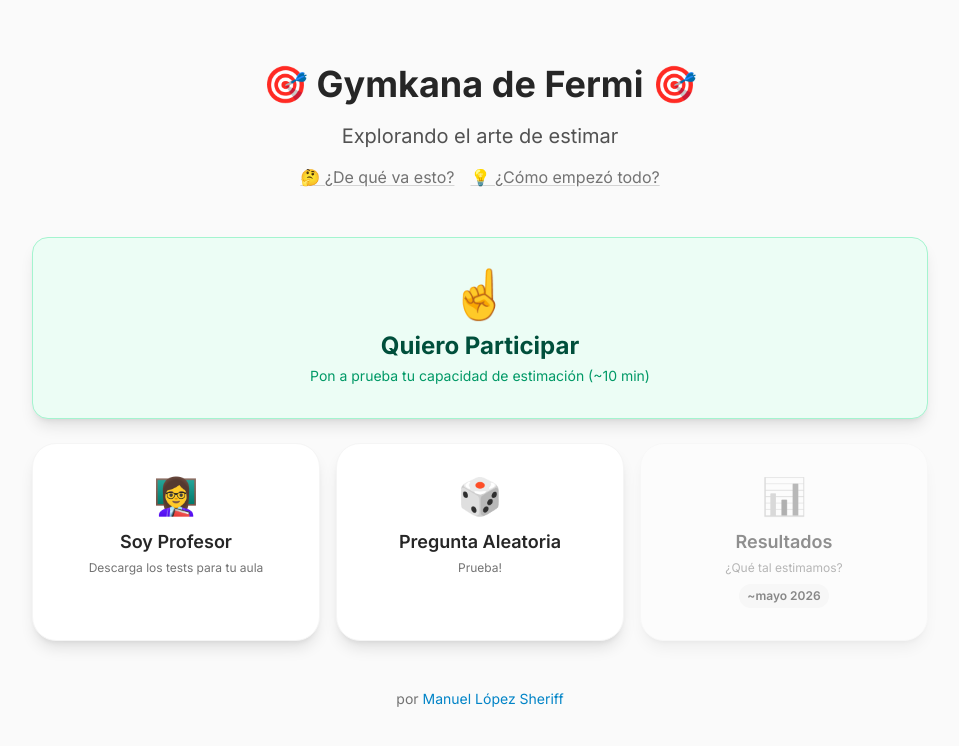
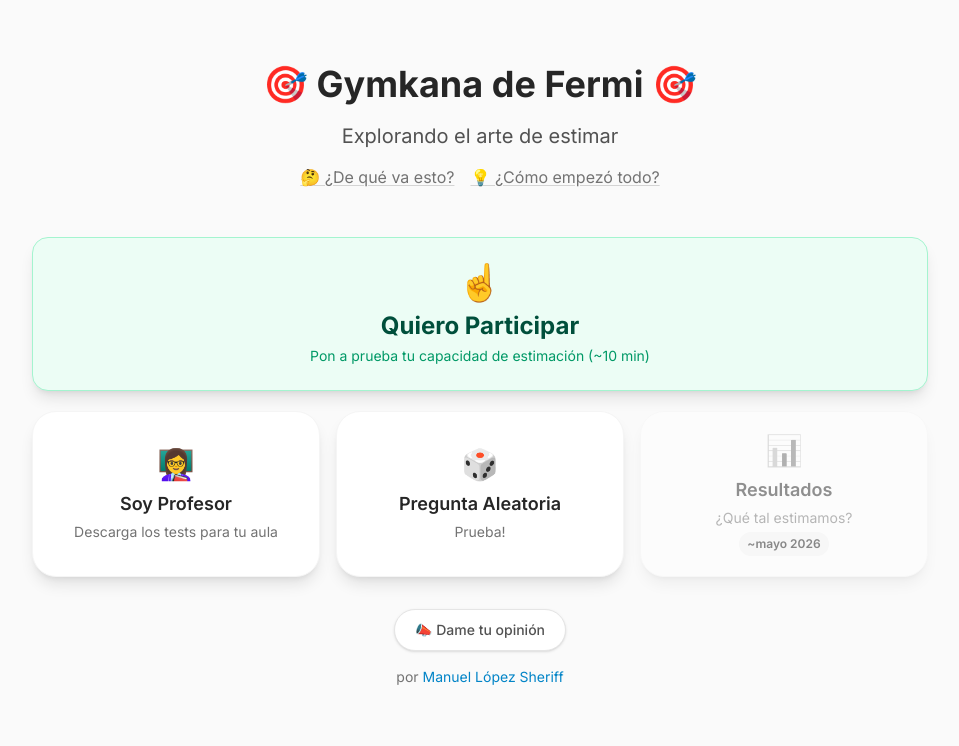
Before and after one commit to sheriffff/fermi, a Vue app: page / in a window 1280 px wide. Shown: the top 746 px of the page, without its empty margins (160-1119 px from the left). Built offline with nearby package versions, Linux system fonts and the light colour scheme; no server answers.

Commit message:
UI improve

```diff
--- /dev/null
+++ b/src/components/common/FeedbackModal.vue
@@ -0,0 +1,127 @@
+<script setup>
+import { ref, watch } from 'vue'
+import { saveFeedback } from '@/lib/supabase'
+
+const props = defineProps({
+  show: { type: Boolean, required: true }
+})
+
+const emit = defineEmits(['close'])
+
+const name = ref('')
+const message = ref('')
+const sending = ref(false)
+const sent = ref(false)
+
+watch(() => props.show, (val) => {
+  if (val) {
+    name.value = ''
+    message.value = ''
+    sending.value = false
+    sent.value = false
+  }
+})
+
+async function submit() {
+  if (!message.value.trim()) return
+  sending.value = true
+  try {
+    await saveFeedback({ name: name.value.trim(), message: message.value.trim() })
+  } catch {
+    // silent
+  }
+  sent.value = true
+  setTimeout(() => emit('close'), 1500)
+}
+</script>
+
+<template>
+  <Teleport to="body">
+    <Transition name="modal">
+      <div
+        v-if="show"
+        class="fixed inset-0 z-50 flex items-center justify-center p-4"
+        @click.self="emit('close')"
+      >
+        <div class="absolute inset-0 bg-black/60 backdrop-blur-sm"></div>
+        <div class="relative bg-white rounded-2xl shadow-2xl max-w-lg w-full p-6 sm:p-8 transform">
+          <button
+            @click="emit('close')"
+            class="absolute top-3 right-3 bg-neutral-100 rounded-full p-2 text-neutral-400 hover:text-neutral-600 hover:bg-neutral-200 transition-colors"
+          >
+            <svg xmlns="http://www.w3.org/2000/svg" class="h-6 w-6" fill="none" viewBox="0 0 24 24" stroke="currentColor">
+              <path stroke-linecap="round" stroke-linejoin="round" stroke-width="2" d="M6 18L18 6M6 6l12 12" />
+            </svg>
+          </button>
+
+          <template v-if="!sent">
+            <h2 class="text-2xl font-bold text-neutral-800 mb-4">📣 Dame tu opinión</h2>
+            <p class="text-neutral-600 mb-5">Todo feedback es bienvenido!</p>
+            <label class="block mb-3">
+              <span class="text-sm text-neutral-600">Nombre (opcional)</span>
+              <input
+                v-model="name"
+                type="text"
+                maxlength="100"
+                class="mt-1 block w-full rounded-lg border border-neutral-300 px-3 py-2 text-neutral-800 focus:border-primary-500 focus:ring-1 focus:ring-primary-500 outline-none"
+                placeholder="Tu nombre"
+              />
+            </label>
+
+            <label class="block mb-5">
+              <span class="text-sm text-neutral-600">Mensaje <span class="text-red-400">*</span></span>
+              <textarea
+                v-model="message"
+                rows="4"
+                maxlength="2000"
+                class="mt-1 block w-full rounded-lg border border-neutral-300 px-3 py-2 text-neutral-800 focus:border-primary-500 focus:ring-1 focus:ring-primary-500 outline-none resize-none"
+                placeholder="¿Qué te ha parecido?"
+              ></textarea>
+            </label>
+
+            <button
+              @click="submit"
+              :disabled="!message.trim() || sending"
+              class="w-full py-2.5 rounded-lg font-semibold text-white transition-colors"
+              :class="!message.trim() || sending
+                ? 'bg-neutral-300 cursor-not-allowed'
+                : 'bg-primary-600 hover:bg-primary-700 cursor-pointer'"
+            >
+              {{ sending ? 'Enviando...' : 'Enviar' }}
+            </button>
+          </template>
+
+          <template v-else>
+            <div class="text-center py-8">
+              <span class="text-5xl mb-4 block">🙏</span>
+              <p class="text-xl font-semibold text-neutral-800">¡Gracias!</p>
+            </div>
+          </template>
+        </div>
+      </div>
+    </Transition>
+  </Teleport>
+</template>
+
+<style scoped>
+.modal-enter-active,
+.modal-leave-active {
+  transition: all 0.3s ease;
+}
+
+.modal-enter-active .relative,
+.modal-leave-active .relative {
+  transition: all 0.3s ease;
+}
+
+.modal-enter-from,
+.modal-leave-to {
+  opacity: 0;
+}
+
+.modal-enter-from .relative,
+.modal-leave-to .relative {
+  transform: scale(0.9) translateY(20px);
+  opacity: 0;
+}
+</style>
--- a/src/views/HomeView.vue
+++ b/src/views/HomeView.vue
@@ -2,6 +2,7 @@
 import { RouterLink } from 'vue-router'
 import { ref } from 'vue'
 import ImageModal from '@/components/common/ImageModal.vue'
+import FeedbackModal from '@/components/common/FeedbackModal.vue'
 
 import { useRouter } from 'vue-router'
 import { setDbEnabled } from '@/lib/supabase'
@@ -9,6 +10,7 @@ import { setDbEnabled } from '@/lib/supabase'
 const router = useRouter()
 const showImageModal = ref(false)
 const showInfoModal = ref(false)
+const showFeedbackModal = ref(false)
 
 const porClicks = ref(0)
 let porTimer = null
@@ -60,6 +62,7 @@ function handleFermiClick() {
       </div>
 
       <ImageModal :show="showImageModal" @close="showImageModal = false" />
+      <FeedbackModal :show="showFeedbackModal" @close="showFeedbackModal = false" />
 
       <Teleport to="body">
         <Transition name="modal">
@@ -103,9 +106,9 @@ function handleFermiClick() {
       <!-- CTA Principal -->
       <RouterLink
         to="/test"
-        class="block mb-6 bg-emerald-50 hover:bg-emerald-100 text-emerald-900 rounded-2xl p-6 md:p-8 text-center shadow-lg hover:shadow-xl transition-all duration-300 group border border-emerald-200"
+        class="block mb-5 bg-emerald-50 hover:bg-emerald-100 text-emerald-900 rounded-2xl p-4 md:p-6 text-center shadow-lg hover:shadow-xl transition-all duration-300 group border border-emerald-200"
       >
-        <span class="text-4xl md:text-5xl inline-block group-hover:scale-110 transition-transform duration-300 mb-3">☝️</span>
+        <span class="text-3xl md:text-4xl inline-block group-hover:scale-110 transition-transform duration-300 mb-2">☝️</span>
         <h3 class="text-xl md:text-2xl font-bold mb-1">Quiero Participar</h3>
         <p class="text-emerald-600 text-sm">Pon a prueba tu capacidad de estimación (~10 min)</p>
       </RouterLink>
@@ -114,37 +117,43 @@ function handleFermiClick() {
       <div class="grid grid-cols-1 md:grid-cols-3 gap-4">
         <RouterLink
           to="/profe"
-          class="card-elevated group hover:shadow-xl transition-all duration-300 cursor-pointer text-center"
+          class="flex flex-col items-center justify-center bg-white rounded-3xl shadow-lg border border-neutral-100 p-4 md:p-5 group hover:shadow-xl transition-all duration-300 cursor-pointer text-center"
         >
-          <div class="mb-3">
-            <span class="text-4xl group-hover:scale-110 transition-transform duration-300 inline-block">👩‍🏫</span>
+          <div class="mb-2">
+            <span class="text-3xl group-hover:scale-110 transition-transform duration-300 inline-block">👩‍🏫</span>
           </div>
           <h3 class="text-lg font-semibold text-neutral-800 mb-1">Soy Profesor</h3>
-          <p class="text-neutral-500 text-xs">Descarga los tests para tu aula</p>
+          <p class="text-neutral-500 text-sm">Descarga los tests para tu aula</p>
         </RouterLink>
 
         <RouterLink
           to="/random"
-          class="card-elevated group hover:shadow-xl transition-all duration-300 cursor-pointer text-center"
+          class="flex flex-col items-center justify-center bg-white rounded-3xl shadow-lg border border-neutral-100 p-4 md:p-5 group hover:shadow-xl transition-all duration-300 cursor-pointer text-center"
         >
-          <div class="mb-3">
-            <span class="text-4xl group-hover:scale-110 transition-transform duration-300 inline-block">🎲</span>
+          <div class="mb-2">
+            <span class="text-3xl group-hover:scale-110 transition-transform duration-300 inline-block">🎲</span>
           </div>
           <h3 class="text-lg font-semibold text-neutral-800 mb-1">Pregunta Aleatoria</h3>
-          <p class="text-neutral-500 text-xs">Prueba!</p>
+          <p class="text-neutral-500 text-sm">Prueba!</p>
         </RouterLink>
 
-        <div class="card-elevated text-center opacity-50 cursor-not-allowed">
-          <div class="mb-3">
-            <span class="text-4xl inline-block grayscale">📊</span>
+        <div class="flex flex-col items-center justify-center bg-white rounded-3xl shadow-lg border border-neutral-100 p-4 md:p-5 text-center opacity-50 cursor-not-allowed">
+          <div class="mb-2">
+            <span class="text-3xl inline-block grayscale">📊</span>
           </div>
           <h3 class="text-lg font-semibold text-neutral-800 mb-1">Resultados</h3>
-          <p class="text-neutral-500 text-xs">¿Qué tal estimamos?</p>
-          <span class="inline-block mt-2 text-xs text-neutral-900 font-semibold bg-neutral-100 px-2 py-1 rounded-full">~mayo 2026</span>
+          <p class="text-neutral-500 text-sm">¿Qué tal estimamos?</p>
+          <span class="inline-block mt-1 text-xs text-neutral-900 font-semibold bg-neutral-100 px-2 py-1 rounded-full">~mayo 2026</span>
         </div>
       </div>
 
-      <div class="text-center mt-12 text-sm text-neutral-500">
+      <div class="text-center mt-8">
+        <button @click="showFeedbackModal = true" class="inline-flex items-center gap-2 px-5 py-2.5 rounded-full border border-neutral-200 bg-white text-neutral-600 text-sm font-medium shadow-sm hover:shadow-md hover:border-primary-300 hover:text-primary-600 transition-all cursor-pointer">
+          📣 Dame tu opinión
+        </button>
+      </div>
+
+      <div class="text-center mt-4 text-sm text-neutral-500">
         <span @click.prevent="handlePorClick" class="cursor-default select-none">por</span> <a href="https://www.linkedin.com/in/sheriff-data" target="_blank" class="text-primary-600 hover:underline">Manuel López Sheriff</a>
       </div>
     </div>
```
Also changed, not shown: src/lib/supabase.js, 1 other file (tests, documents, lock files or other folders).
